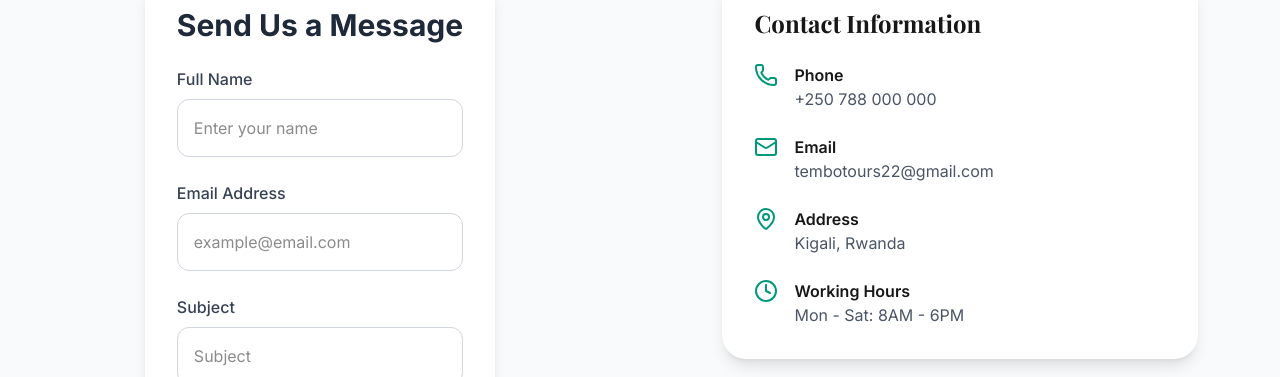
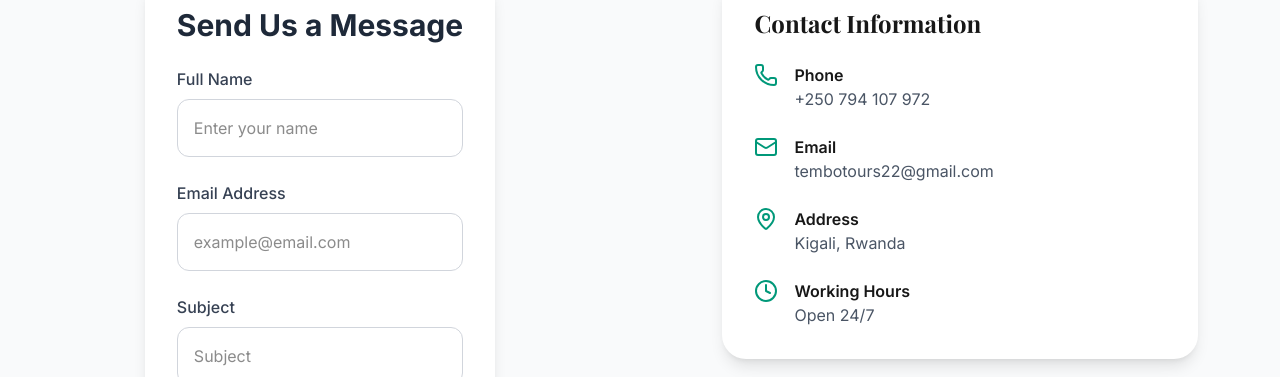
Before and after one commit to ELIE-MANI/tembo-tours, a Next.js app: page /contact in a window 1280 px wide. Shown: the part 345-722 px from the top of the page. Built offline with nearby package versions, Linux system fonts and the light colour scheme; a web font is replaced by a local one.

Commit message:
feat: update contact page by adding real number and working hours

```diff
--- a/components/contact/ContactInfo.tsx
+++ b/components/contact/ContactInfo.tsx
@@ -24,7 +24,7 @@ export default function ContactInfo() {
             <div>
               <h3 className="font-semibold">Phone</h3>
               <p className="text-gray-600">
-                +250 788 000 000
+                +250 794 107 972
               </p>
             </div>
           </div>
@@ -57,7 +57,7 @@ export default function ContactInfo() {
               </h3>
 
               <p className="text-gray-600">
-                Mon - Sat: 8AM - 6PM
+                Open 24/7
               </p>
             </div>
           </div>
```
